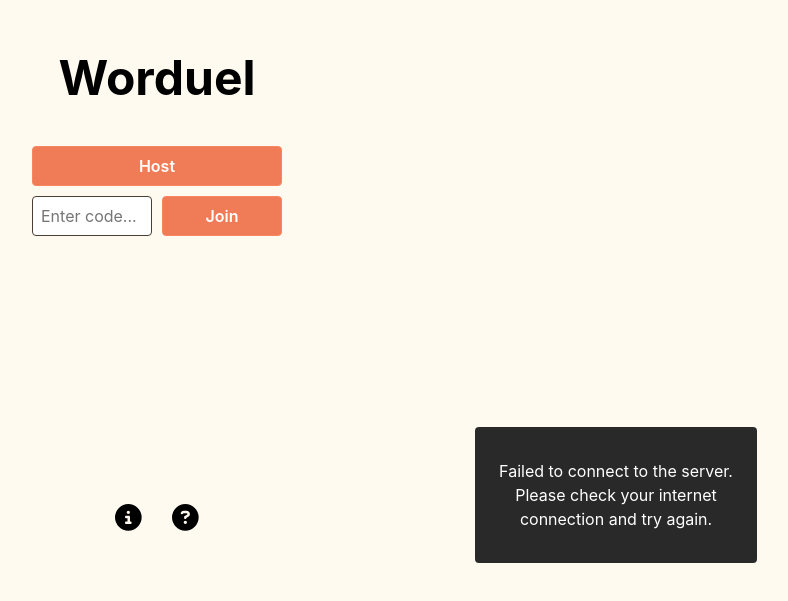
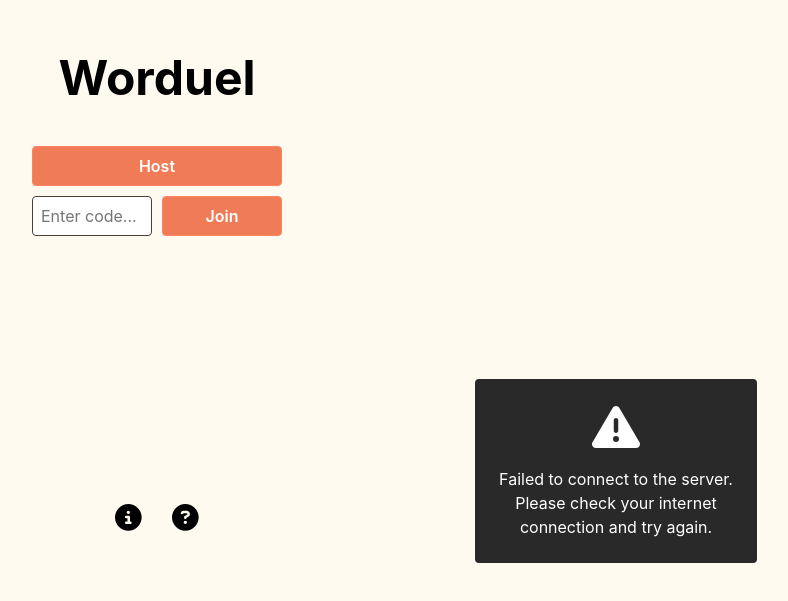
Before and after one commit to justinroche/worduel, a Vue app in the folder client/: page / in a window 1280 px wide. Shown: the part 197-798 px from the top of the page, without its empty margins (483-1271 px from the left). Built offline with nearby package versions, Linux system fonts and the light colour scheme; no server answers.

Commit message:
Add error icon to connection error box

```diff
--- a/client/src/components/ConnectionErrorBox.vue
+++ b/client/src/components/ConnectionErrorBox.vue
@@ -6,6 +6,7 @@ const connectionStore = useConnectionStore()
 <template>
   <transition name="fade">
     <div v-if="!connectionStore.isConnected" class="box">
+      <font-awesome-icon :icon="['fas', 'triangle-exclamation']" size="3x" />
       <p>
         Failed to connect to the server. Please check your internet connection
         and try again.
@@ -18,10 +19,14 @@ const connectionStore = useConnectionStore()
 .box {
   color: white;
   background-color: rgb(41, 41, 41);
-  padding: 1rem;
+  padding: 1.5rem 1rem;
   border-radius: 0.25rem;
   width: 250px;
   font-size: 1rem;
+}
+
+.box p {
+  margin: 1rem 0 0 0;
 }
 
 .fade-enter-active,
```
